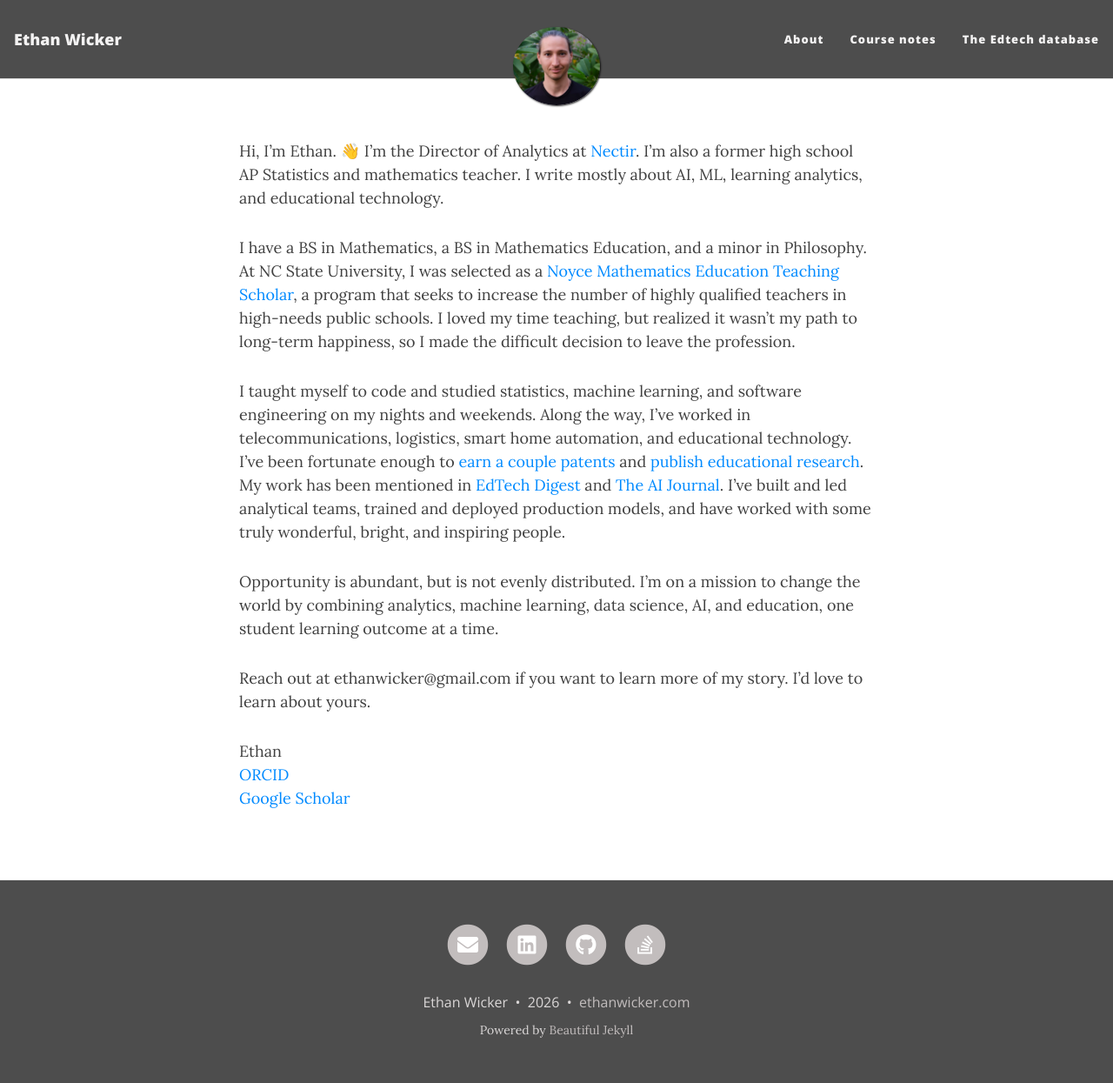
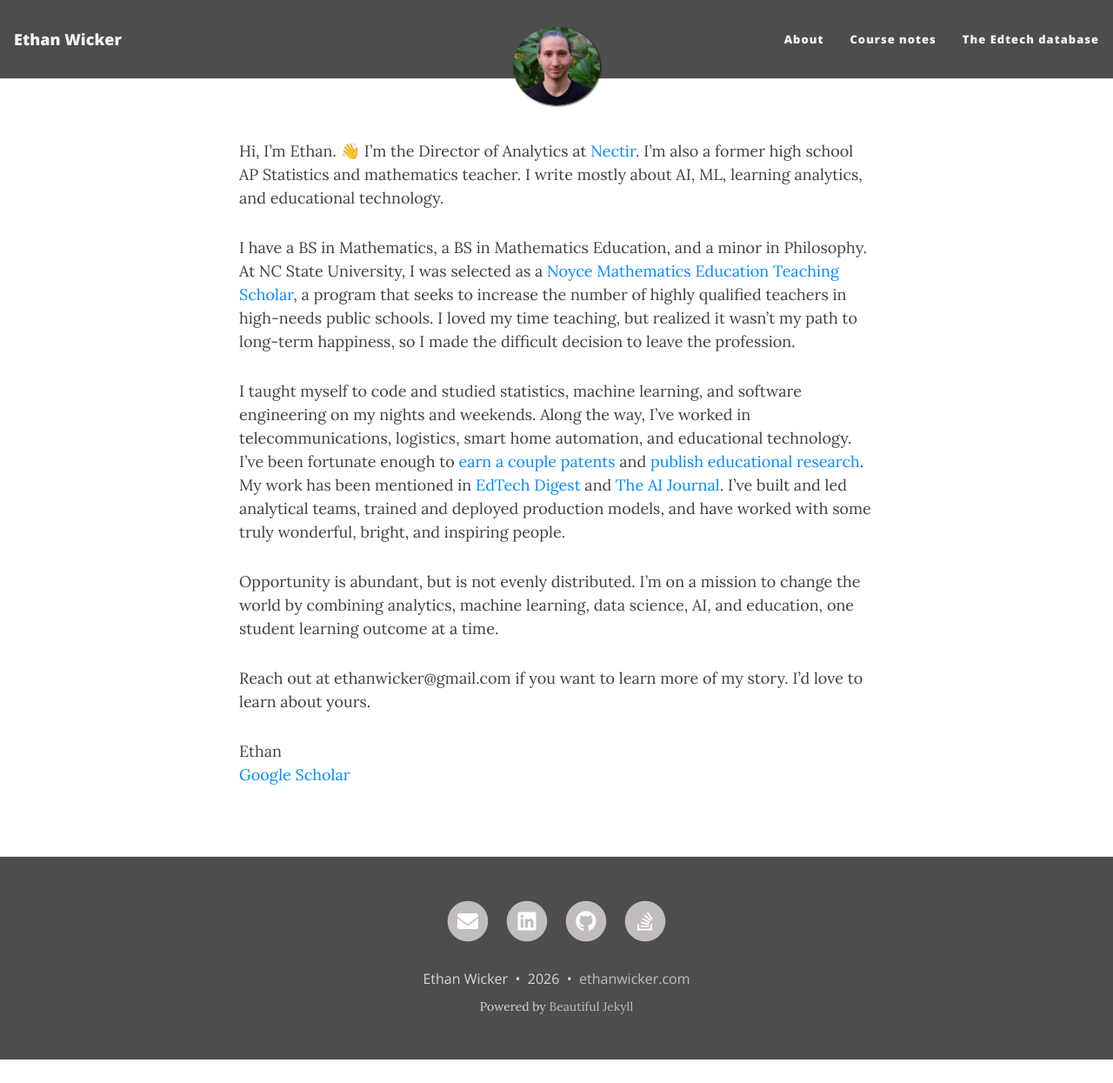
Before and after one commit to ethanwicker/ethanwicker.github.io, a Jekyll site: the page built from subpages/about.md, in a window 1280 px wide and 1245 px high. Shown: the whole window at 87% size. Built offline with Jekyll 4.4.1, drawn with Linux system fonts in a browser that asks for light colours; nearby versions of some CDN libraries; our own code applies the rules of GitHub Pages for plain Markdown files.

Commit message:
Revise personal introduction and achievements
Updated the description of my professional background and achievements.

```diff
--- a/subpages/about.md
+++ b/subpages/about.md
@@ -2,12 +2,11 @@
 
 I have a BS in Mathematics, a BS in Mathematics Education, and a minor in Philosophy.  At NC State University, I was selected as a [Noyce Mathematics Education Teaching Scholar](https://www.nsfnoyce.org/){:target="_blank"}, a program that seeks to increase the number of highly qualified teachers in high-needs public schools.  I loved my time teaching, but realized it wasn't my path to long-term happiness, so I made the difficult decision to leave the profession.
 
-I taught myself to code and studied statistics, machine learning, and software engineering on my nights and weekends.  Along the way, I've worked in telecommunications, logistics, smart home automation, and educational technology.  I've been fortunate enough to [earn a couple patents](https://patents.google.com/?inventor=Ethan+Wicker){:target="_blank"} and [publish educational research](https://openpraxis.org/articles/10.55982/openpraxis.17.2.772).  My work has been mentioned in [EdTech Digest](https://www.edtechdigest.com/2025/08/07/lapu-research-shows-ai-powered-course-assistants-increased-student-gpa-by-7-5/) and [The AI Journal](https://aijourn.com/nectir-and-lapu-find-targeted-edtech-ai-can-improve-student-gpas-by-7-5-in-peer-reviewed-study/).  I've built and led analytical teams, trained and deployed production models, and have worked with some truly wonderful, bright, and inspiring people.
+I taught myself to code and studied statistics, machine learning, and software engineering on my nights and weekends.  Along the way, I've worked in telecommunications, logistics, smart home automation, and educational technology.  I've been fortunate enough to [earn a couple patents](https://patents.google.com/?inventor=Ethan+Wicker){:target="_blank"} and [publish educational research](https://www.researchgate.net/publication/393574973_An_Experimental_Study_of_the_Effect_of_AI_Course_Assistants_on_Student_Grade_Outcomes).  My work has been mentioned in [EdTech Digest](https://www.edtechdigest.com/2025/08/07/lapu-research-shows-ai-powered-course-assistants-increased-student-gpa-by-7-5/) and [The AI Journal](https://aijourn.com/nectir-and-lapu-find-targeted-edtech-ai-can-improve-student-gpas-by-7-5-in-peer-reviewed-study/).  I've built and led analytical teams, trained and deployed production models, and have worked with some truly wonderful, bright, and inspiring people.
 
 Opportunity is abundant, but is not evenly distributed.  I'm on a mission to change the world by combining analytics, machine learning, data science, AI, and education, one student learning outcome at a time.
 
 Reach out at ethanwicker@gmail.com if you want to learn more of my story.  I'd love to learn about yours.
 
 Ethan<br>
-[ORCID](https://orcid.org/0009-0007-2327-1590)<br>
 [Google Scholar](https://scholar.google.com/citations?user=fo3o-SEAAAAJ)<br>
```
